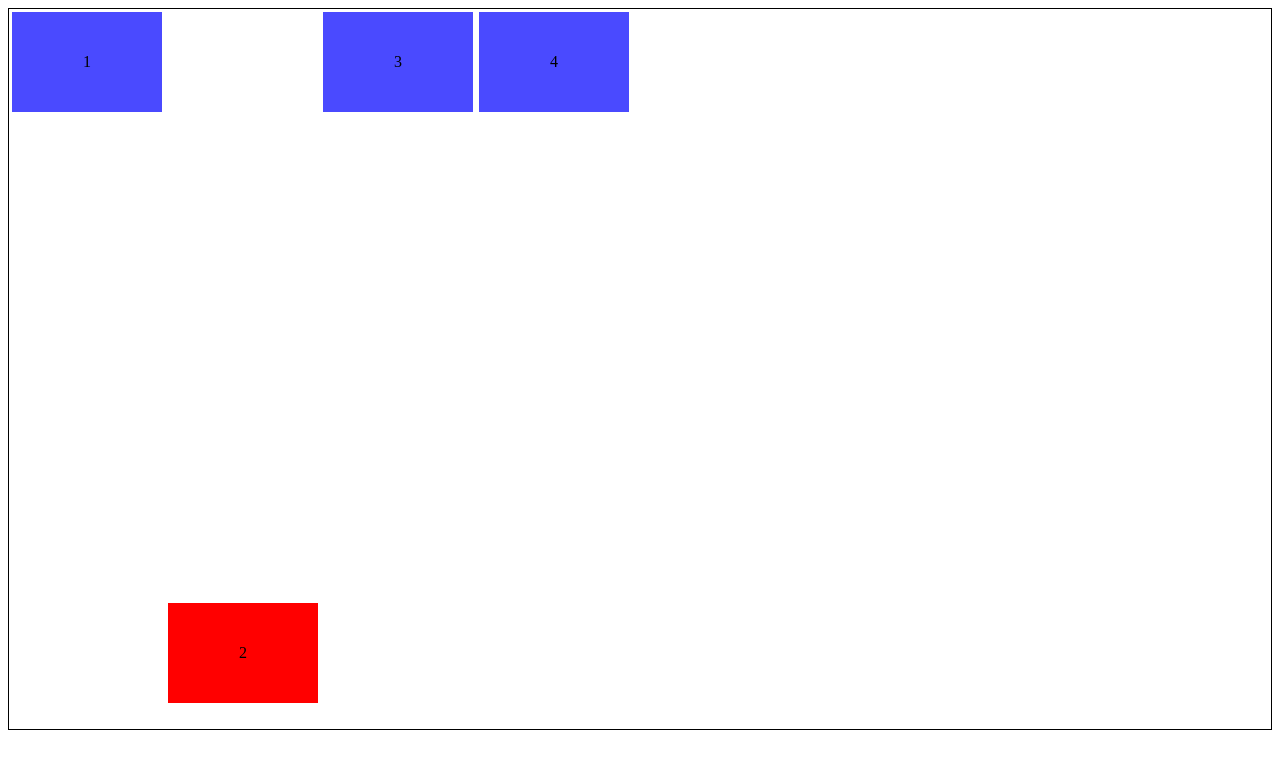
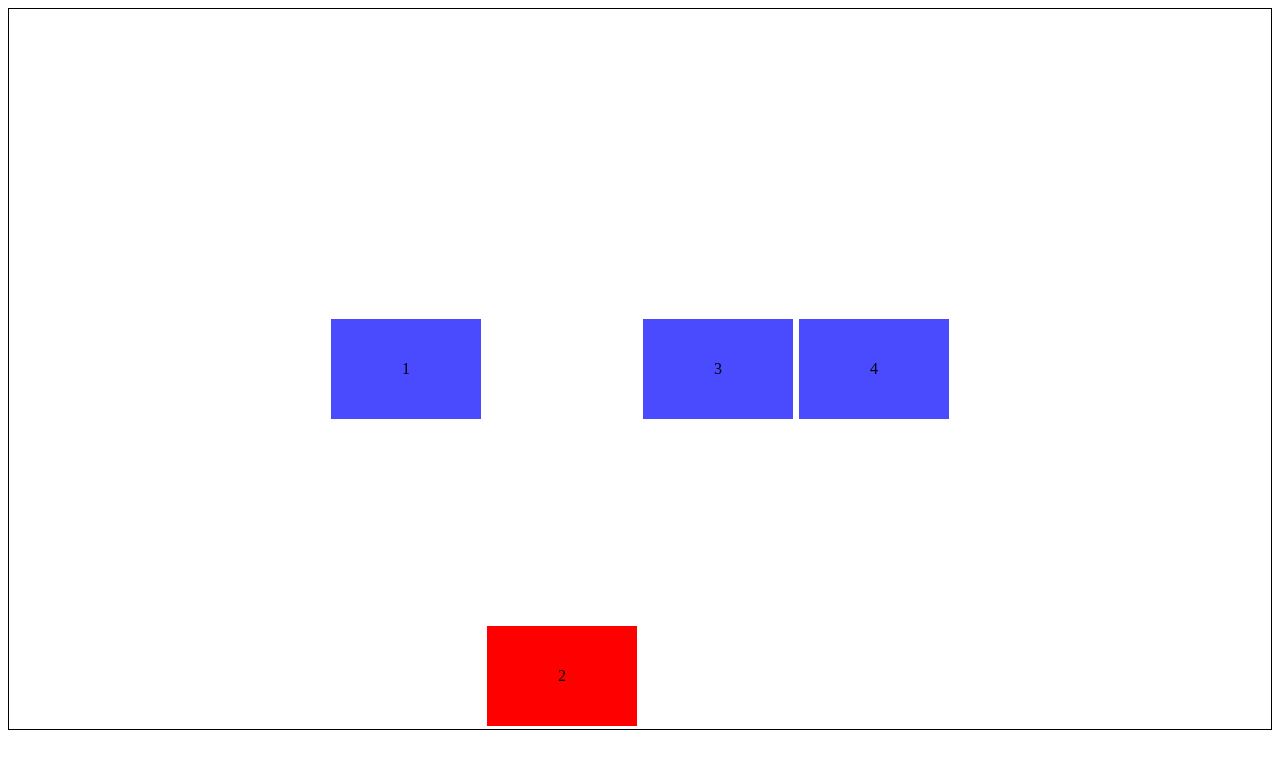
Before and after one commit to caioarodrigues/Tecnologias-WEB, a plain HTML site: page exercicio5-flexbox/respostas/16.html in a window 1280 px wide. Drawn offline with Linux system fonts and the light colour scheme.

Commit message:
correções exercício 5

```diff
--- a/exercicio5-flexbox/respostas/16.html
+++ b/exercicio5-flexbox/respostas/16.html
@@ -11,9 +11,10 @@
         .container{
             border: solid 1px black;
             display: flex;
-            flex-direction: row;
-            flex-wrap: wrap;
+            flex-wrap: nowrap;
             align-content:baseline;
+            align-items: center;
+            justify-content: center;
             height: 90vh;
         }
         .container div {
@@ -27,14 +28,7 @@
         }
         .container div:nth-child(2){
             background-color: red;
-            position: absolute;
-            left: 165px;
-            top: 75vh;
-        }
-        .container div:nth-child(3),
-        .container div:nth-child(4){
-            position: relative;
-            left: 155px;
+            align-self: flex-end;
         }
     </style>
     <div class="container">
```
Also changed, not shown: exercicio5-flexbox/respostas/11.html (+1 -1 lines), exercicio5-flexbox/respostas/14.html (+2 -5 lines), exercicio5-flexbox/respostas/15.html (+4 -12 lines), exercicio5-flexbox/respostas/19.html (+2 -1 lines), exercicio5-flexbox/respostas/4.html (+0 -1 lines), exercicio5-flexbox/respostas/6.html (+2 -3 lines).
